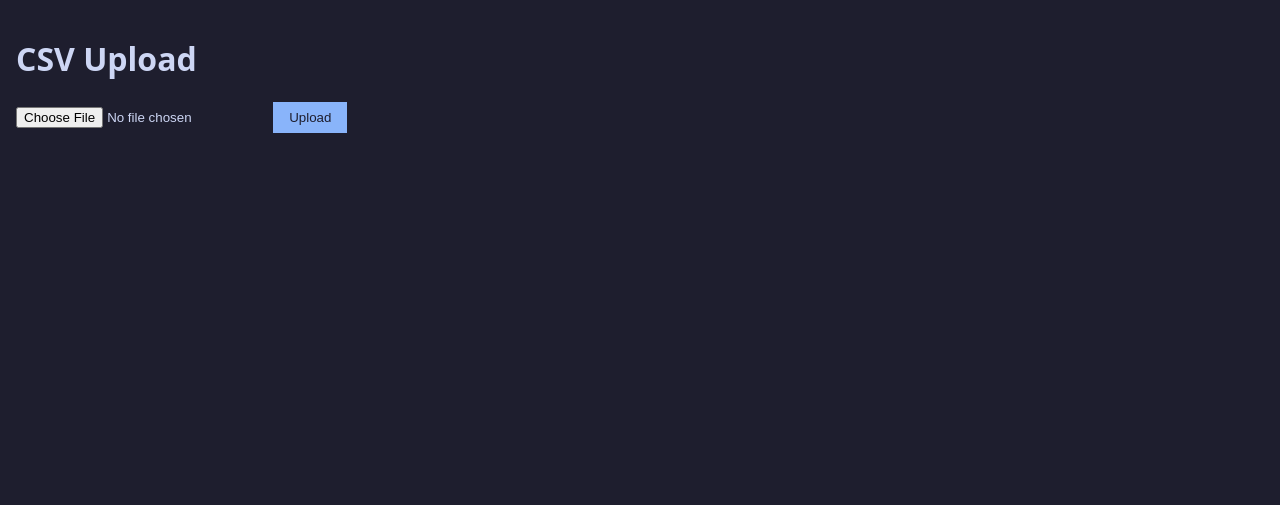
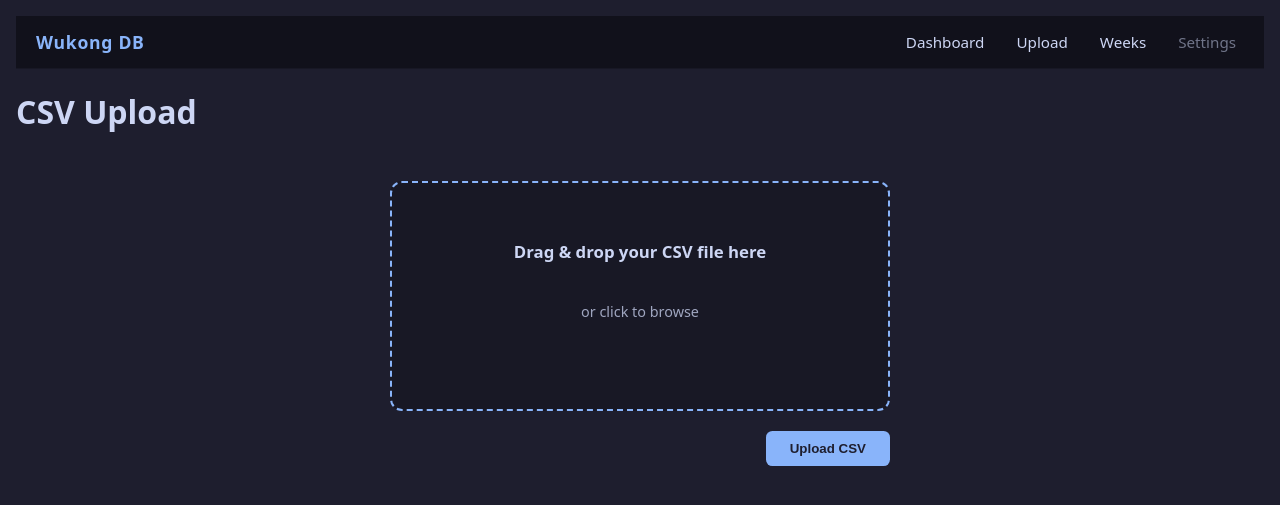
Before and after one commit to david-star-git/wukong_db, a Flask app: template templates/upload.html in a window 1280 px wide. Shown: the top 505 px of the page. Run offline with Flask 3, Linux system fonts and the light colour scheme; the template is opened without the code that fills it, so the values that code supplies are empty.

Commit message:
modularized code

```diff
--- a/app.py
+++ b/app.py
@@ -14,7 +14,7 @@ def setup():
     init_db()
 
 
-@app.route("/", methods=["GET", "POST"])
+@app.route("/upload", methods=["GET", "POST"])
 def upload():
     if request.method == "POST":
         file = request.files.get("file")
@@ -101,7 +101,7 @@ def view_week(year, kw):
 
     # Get week id
     week = conn.execute(
-        "SELECT id FROM weeks WHERE year=? AND kalenderwoche=?", (year, kw)
+        "SELECT id FROM weeks WHERE year=? AND week_number=?", (year, kw)
     ).fetchone()
     if not week:
         return f"No hay datos para KW {kw}, {year}", 404
--- a/schema.sql
+++ b/schema.sql
@@ -10,8 +10,8 @@ CREATE TABLE IF NOT EXISTS workers (
 CREATE TABLE IF NOT EXISTS weeks (
     id INTEGER PRIMARY KEY AUTOINCREMENT,
     year INTEGER NOT NULL,
-    kalenderwoche INTEGER NOT NULL,
-    UNIQUE(year, kalenderwoche)
+    week_number INTEGER NOT NULL,
+    UNIQUE(year, week_number)
 );
 
 CREATE TABLE IF NOT EXISTS attendance (
--- /dev/null
+++ b/static/header.css
@@ -0,0 +1,62 @@
+.app-header
+{
+    position: sticky;
+    top: 0;
+    z-index: 10;
+    display: flex;
+    align-items: center;
+    justify-content: space-between;
+    padding: 0.75rem 1.25rem;
+    background: var(--crust);
+    border-bottom: 1px solid var(--mantle);
+}
+
+.header-left
+{
+    display: flex;
+    align-items: center;
+}
+
+.app-name
+{
+    font-size: 1.1rem;
+    font-weight: 600;
+    color: var(--accent);
+    letter-spacing: 0.04em;
+    white-space: nowrap;
+}
+
+.header-nav
+{
+    display: flex;
+    gap: 1rem;
+}
+
+.nav-item
+{
+    color: var(--text);
+    text-decoration: none;
+    font-size: 0.95rem;
+    padding: 0.25rem 0.5rem;
+    border-radius: 0.25rem;
+    transition:
+    background 0.15s ease,
+    color 0.15s ease;
+}
+
+.nav-item:hover
+{
+    background: var(--mantle);
+    color: var(--accent);
+}
+
+.nav-item.disabled
+{
+    opacity: 0.5;
+    pointer-events: none;
+}
+
+.app-content
+{
+    padding-top: 1rem;
+}
--- a/static/style.css
+++ b/static/style.css
@@ -17,51 +17,6 @@ body
     padding: 1rem;
 }
 
-.table-container
-{
-    overflow-x: auto;
-    max-height: 80vh;
-}
-
-.week-table
-{
-    border-collapse: collapse;
-    width: 100%;
-    background: var(--mantle);
-}
-
-.week-table th,
-.week-table td
-{
-    border: 1px solid var(--crust);
-    padding: 0.5rem;
-    text-align: center;
-}
-
-.week-table thead th
-{
-    position: sticky;
-    top: 0;
-    background: var(--crust);
-    color: var(--accent);
-    z-index: 2;
-}
-
-.week-table tbody tr:nth-child(even)
-{
-    background: #1a1b26;
-}
-
-.week-table tbody tr:hover
-{
-    background: #313244;
-}
-
-td
-{
-    color: var(--text);
-}
-
 button
 {
     background: var(--accent);
@@ -70,42 +25,3 @@ button
     border: none;
     cursor: pointer;
 }
-
-.confirmation-container
-{
-    background: var(--mantle);
-    padding: 2rem;
-    border-radius: 0.5rem;
-    max-width: 500px;
-    margin: 3rem auto;
-    text-align: center;
-    color: var(--text);
-}
-
-.confirmation-container h1
-{
-    color: var(--accent);
-    margin-bottom: 1rem;
-}
-
-.confirmation-container p
-{
-    margin: 1rem 0;
-}
-
-.confirmation-container button
-{
-    margin: 0.5rem;
-    padding: 0.5rem 1.5rem;
-    background: var(--accent);
-    color: var(--base);
-    border: none;
-    border-radius: 0.3rem;
-    cursor: pointer;
-    font-weight: bold;
-}
-
-.confirmation-container button:hover
-{
-    opacity: 0.9;
-}
--- /dev/null
+++ b/static/upload.css
@@ -0,0 +1,80 @@
+.upload-form
+{
+    max-width: 500px;
+    margin: 3rem auto;
+    display: flex;
+    flex-direction: column;
+    gap: 1.25rem;
+}
+
+.dropzone
+{
+    display: block;
+    border: 2px dashed var(--accent);
+    border-radius: 0.75rem;
+    padding: 2.5rem 1.5rem;
+    background: var(--mantle);
+    cursor: pointer;
+    text-align: center;
+    transition:
+        background 0.2s ease,
+        border-color 0.2s ease;
+}
+
+.dropzone:hover
+{
+    background: var(--crust);
+}
+
+.dropzone.dragover
+{
+    background: var(--base);
+    border-color: var(--highlight);
+}
+
+.dropzone-content
+{
+    display: flex;
+    flex-direction: column;
+    gap: 0.5rem;
+}
+
+.dropzone-title
+{
+    font-size: 1.05rem;
+    font-weight: 600;
+    color: var(--text);
+}
+
+.dropzone-subtitle
+{
+    font-size: 0.9rem;
+    opacity: 0.75;
+}
+
+.dropzone-filename
+{
+    margin-top: 0.75rem;
+    font-family: "IBM Plex Mono", monospace;
+    font-size: 0.85rem;
+    color: var(--highlight);
+    word-break: break-all;
+}
+
+.upload-btn
+{
+    align-self: flex-end;
+    padding: 0.6rem 1.5rem;
+    font-weight: 600;
+    background: var(--accent);
+    color: var(--base);
+    border: none;
+    border-radius: 0.4rem;
+    cursor: pointer;
+    transition: opacity 0.15s ease;
+}
+
+.upload-btn:hover
+{
+    opacity: 0.9;
+}
--- /dev/null
+++ b/static/upload.js
@@ -0,0 +1,28 @@
+const fileInput = document.getElementById("file");
+const filenameEl = document.getElementById("filename");
+const dropzone = document.getElementById("dropzone");
+
+fileInput.addEventListener("change", () => {
+    if (fileInput.files.length > 0) {
+        filenameEl.textContent = fileInput.files[0].name;
+    }
+});
+
+dropzone.addEventListener("dragover", (e) => {
+    e.preventDefault();
+    dropzone.classList.add("dragover");
+});
+
+dropzone.addEventListener("dragleave", () => {
+    dropzone.classList.remove("dragover");
+});
+
+dropzone.addEventListener("drop", (e) => {
+    e.preventDefault();
+    dropzone.classList.remove("dragover");
+
+    if (e.dataTransfer.files.length > 0) {
+        fileInput.files = e.dataTransfer.files;
+        filenameEl.textContent = e.dataTransfer.files[0].name;
+    }
+});
--- a/templates/base.html
+++ b/templates/base.html
@@ -1,12 +1,36 @@
 <!DOCTYPE html>
 <html>
     <head>
-        <title>KW Manager</title>
+        <title>Wukong DB</title>
+
+        <link rel="preconnect" href="https://fonts.googleapis.com">
+        <link rel="preconnect" href="https://fonts.gstatic.com" crossorigin>
+        <link href="https://fonts.googleapis.com/css2?family=IBM+Plex+Mono:wght@400;500&display=swap" rel="stylesheet">
+
         <link rel="stylesheet" href="{{ url_for('static', filename='style.css') }}">
+        <link rel="stylesheet" href="{{ url_for('static', filename='header.css') }}">
+
+        {% block styles %}{% endblock %}
     </head>
     <body>
+
+        <header class="app-header">
+            <div class="header-left">
+                <span class="app-name">Wukong DB</span>
+            </div>
+
+            <nav class="header-nav">
+                <a href="/" class="nav-item">Dashboard</a>
+                <a href="/upload" class="nav-item">Upload</a>
+                <a href="/week/2026/1" class="nav-item">Weeks</a>
+                <a href="#" class="nav-item disabled">Settings</a>
+            </nav>
+        </header>
+
         <main>
             {% block content %}{% endblock %}
         </main>
+
+        {% block scripts %}{% endblock %}
     </body>
 </html>
--- a/templates/confirm_overwrite.html
+++ b/templates/confirm_overwrite.html
@@ -1,4 +1,9 @@
 {% extends "base.html" %}
+
+{% block styles %}
+<link rel="stylesheet" href="{{ url_for('static', filename='confirmation.css') }}">
+{% endblock %}
+
 {% block content %}
     <div class="confirmation-container">
         <h1>Existing Week</h1>
--- a/templates/upload.html
+++ b/templates/upload.html
@@ -1,8 +1,42 @@
 {% extends "base.html" %}
+
+{% block styles %}
+<link rel="stylesheet" href="{{ url_for('static', filename='upload.css') }}">
+{% endblock %}
+
 {% block content %}
-    <h1>CSV Upload</h1>
-    <form method="post" enctype="multipart/form-data">
-        <input type="file" name="file" required>
-        <button type="submit">Upload</button>
-    </form>
+
+<h1>CSV Upload</h1>
+
+<form
+    method="post"
+    enctype="multipart/form-data"
+    class="upload-form"
+>
+    <label for="file" class="dropzone" id="dropzone">
+        <input
+            type="file"
+            name="file"
+            id="file"
+            accept=".csv"
+            required
+            hidden
+        >
+
+        <div class="dropzone-content">
+            <p class="dropzone-title">Drag & drop your CSV file here</p>
+            <p class="dropzone-subtitle">or click to browse</p>
+            <p class="dropzone-filename" id="filename"></p>
+        </div>
+    </label>
+
+    <button type="submit" class="upload-btn">
+        Upload CSV
+    </button>
+</form>
+
+{% block scripts %}
+<script src="{{ url_for('static', filename='upload.js') }}"></script>
 {% endblock %}
+
+{% endblock %}
```
Also changed, not shown: csv_import.py (+62 -28 lines), static/confirmation.css (added, +38 -0 lines), static/table.css (added, +69 -0 lines), templates/week_view.html (+14 -5 lines).
